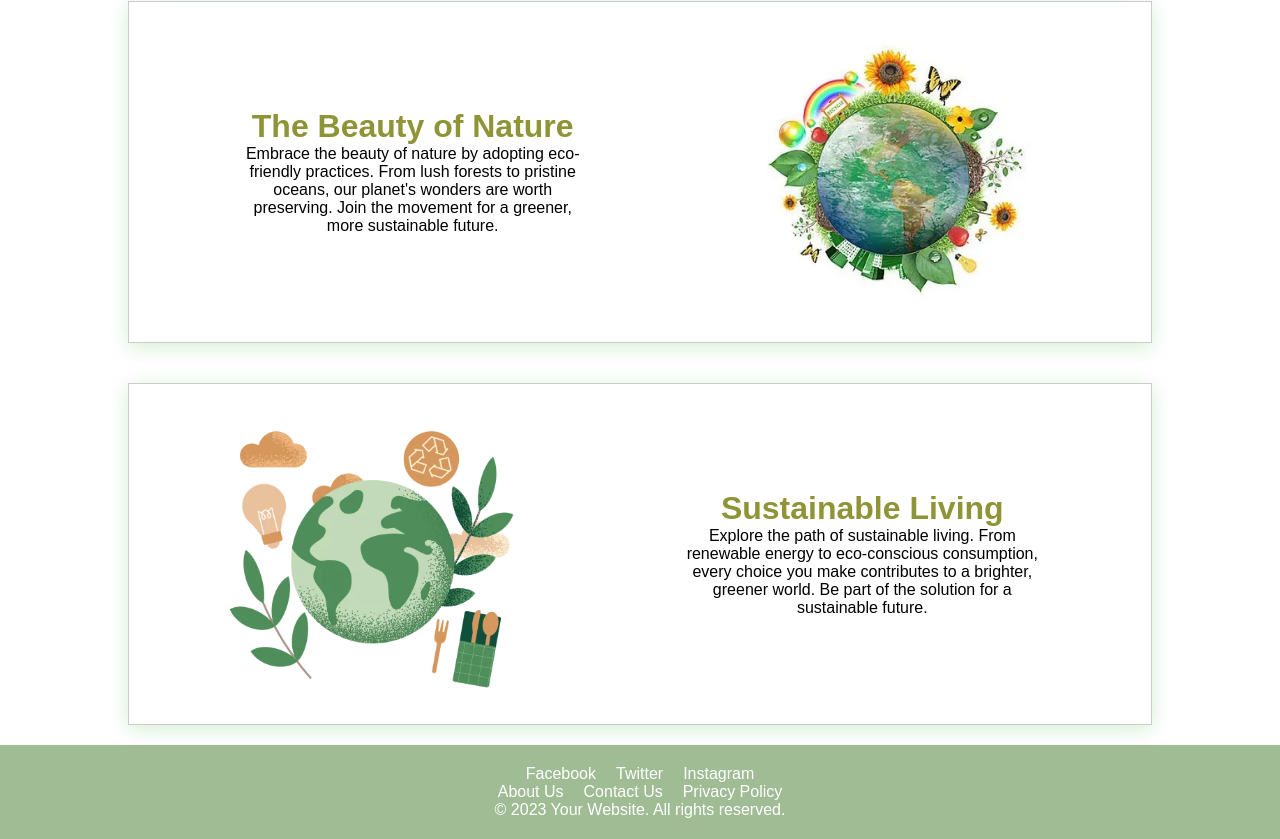
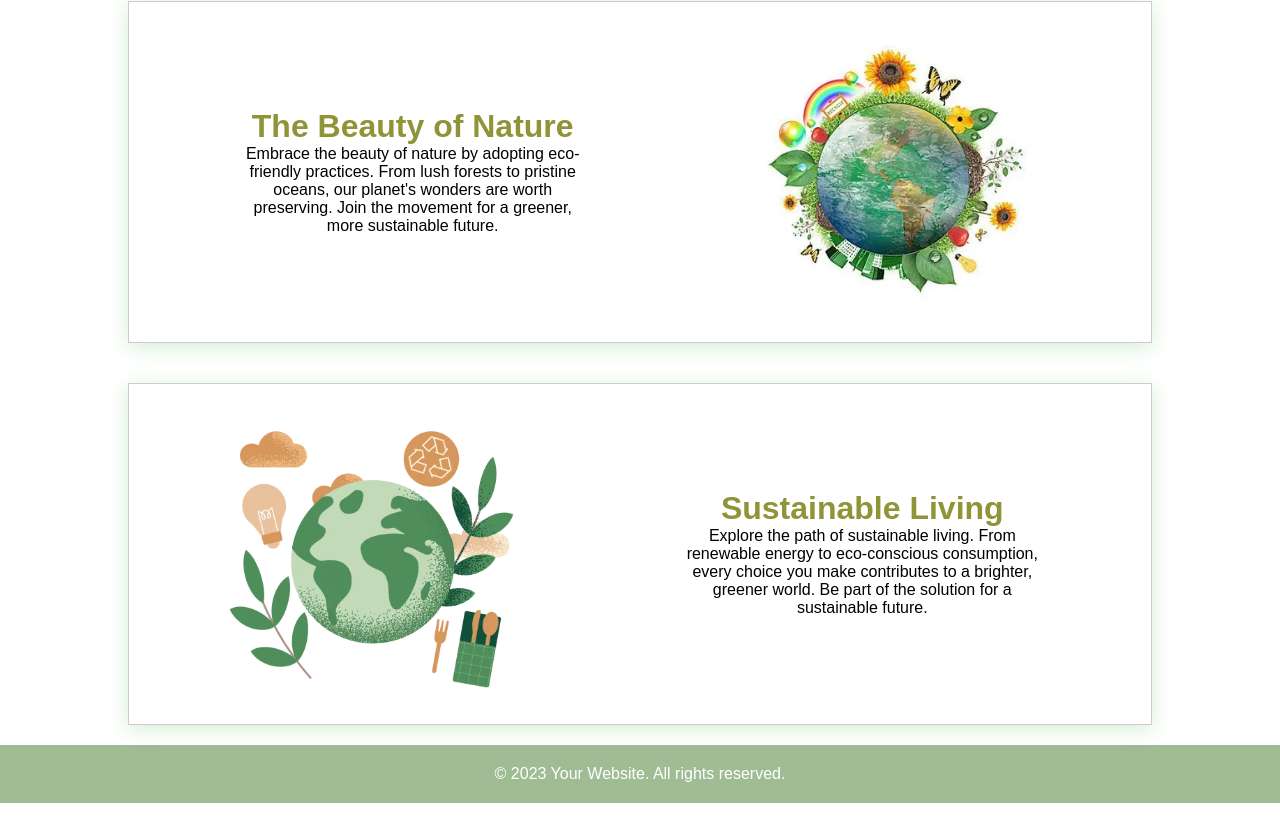
Before and after one commit to MariiaIngersoll/EcoConsumer, a React (Create React App) app in the folder client/: page / in a window 1280 px wide. Shown: the part 652-1491 px from the top of the page. After the commit the page ends 1455 px from the top, so only its background shows below. Built offline with nearby package versions, Linux system fonts and the light colour scheme; no server answers.

Commit message:
fixed an issue

```diff
--- a/client/src/components/App.js
+++ b/client/src/components/App.js
@@ -49,14 +49,14 @@ function App() {
         </Routes>
         <div className="footer">
         <div className="social-icons">
-            <a href="#" target="_blank">Facebook</a>
+            {/* <a href="#" target="_blank">Facebook</a>
             <a href="#" target="_blank">Twitter</a>
-            <a href="#" target="_blank">Instagram</a>
+            <a href="#" target="_blank">Instagram</a> */}
         </div>
         <div>
-            <a href="#">About Us</a>
+            {/* <a href="#">About Us</a>
             <a href="#">Contact Us</a>
-            <a href="#">Privacy Policy</a>
+            <a href="#">Privacy Policy</a> */}
         </div>
         <div className="copyright">
             &copy; 2023 Your Website. All rights reserved.
```
